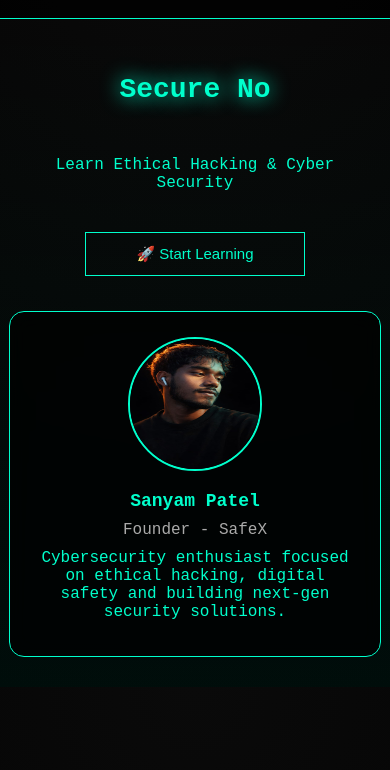
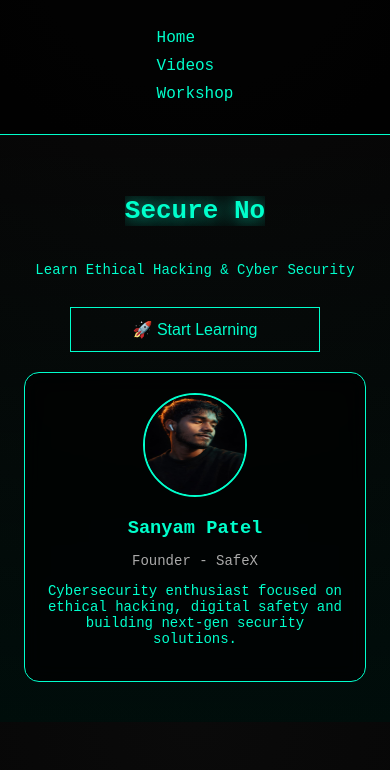
Before and after one commit to sanyampatel/SafeX, a plain HTML site: page index.htm in a window 390 px wide. Shown: the part 74-844 px from the top of the page. Drawn offline with Linux system fonts and the light colour scheme.

Commit message:
Update style.css

```diff
--- a/style.css
+++ b/style.css
@@ -233,72 +233,80 @@
 }
     /* Extra css  */
 
+
+    /* 🔥 FULL MOBILE RESPONSIVE FIX */
 @media (max-width: 768px) {
 
-    /* HERO GAP FIX */
+    /* NAVBAR FIX */
+    nav {
+        flex-direction: column;
+        gap: 10px;
+    }
+
+    nav ul {
+        flex-direction: column;
+        gap: 10px;
+        padding: 0;
+    }
+
+    /* HERO FIX */
     .hero {
         flex-direction: column;
         height: auto;
-        padding: 30px 15px;
-        gap: 15px; /* 👈 gap control */
+        padding: 40px 20px;
+        text-align: center;
     }
 
-    /* TEXT SIZE FIX */
     .hero-left h2,
     #typing-text {
-        font-size: 28px; /* 👈 bada kiya */
-        line-height: 1.3;
+        font-size: 26px;
     }
 
     .hero p {
-        font-size: 16px;
-        margin: 10px 0;
+        font-size: 14px;
     }
 
     /* BUTTON */
     .hero button {
         width: 100%;
-        max-width: 220px;
-        font-size: 15px;
+        max-width: 250px;
     }
 
-    /* FOUNDER CARD FIX */
+    /* FOUNDER CARD */
     .founder-card {
         width: 100%;
-        max-width: 320px;
-        padding: 25px; /* 👈 bada card */
+        max-width: 300px;
     }
 
-    /* IMAGE SIZE FIX */
-    .founder-card img {
-        width: 130px;  /* 👈 bada image */
-        height: 130px;
+    /* VIDEO GRID FIX */
+    .video-grid,
+    .video-container {
+        grid-template-columns: 1fr;
     }
 
-    /* NAME TEXT */
-    .founder-card h3 {
-        font-size: 18px;
+    .video-box iframe {
+        height: 180px;
     }
 
-    .role {
-        font-size: 14px;
-    }
-
-    .desc {
-        font-size: 14px;
+    /* SECTION PADDING */
+    .videos,
+    .videos-page,
+    .workshop {
+        padding: 20px;
     }
 }
 
-.hero-left {
-    margin-bottom: 10px;
+#typing-text {
+    font-size: 40px;
+    text-shadow: 0 0 20px #00ffcc;
+
+    white-space: nowrap; /* 👈 line break nahi hoga */
+    overflow: hidden;
 }
 
-
-
-
-
-
-
-
-
-     */
+@media (max-width: 768px) {
+    #typing-text {
+        font-size: 26px;
+        white-space: normal; /* 👈 mobile pe wrap allow */
+    }
+}
```
